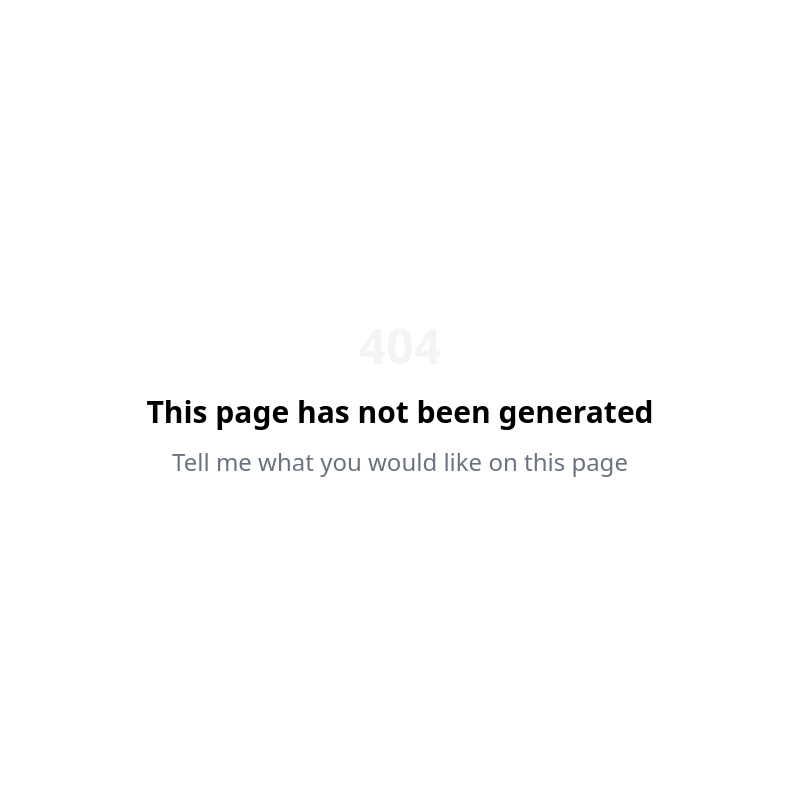
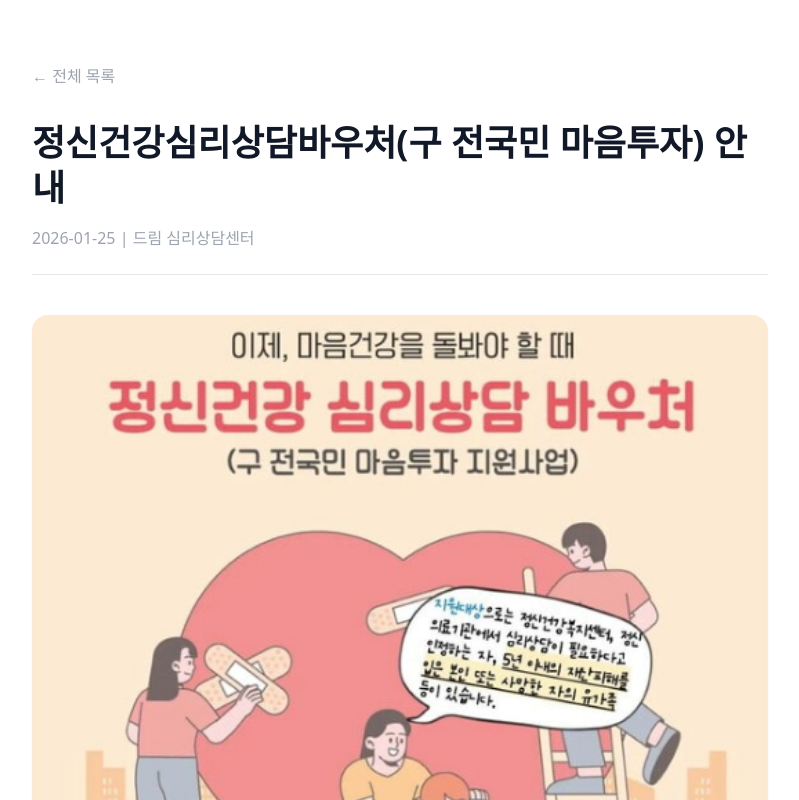
Before and after one commit to hahakeke-ed/dream-web, a Next.js app: page /board/1 in a window 1280 px wide. Before the commit this address had no page. Shown: the top 800 px of the page, without its empty margins (240-1039 px from the left). Built offline with nearby package versions, Linux system fonts and the light colour scheme.

Commit message:
Create page.tsx

```diff
--- /dev/null
+++ b/app/board/[id]/page.tsx
@@ -0,0 +1,28 @@
+import { posts } from '../../lib/posts';
+import { notFound } from 'next/navigation';
+import Link from 'next/link';
+
+export default function PostDetail({ params }: { params: { id: string } }) {
+  const post = posts.find((p) => p.id === params.id);
+
+  if (!post) notFound();
+
+  return (
+    <div className="max-w-3xl mx-auto py-16 px-4">
+      <Link href="/board" className="text-gray-400 hover:text-blue-900 mb-8 inline-block transition">← 전체 목록</Link>
+
+      <header className="mb-10">
+        <h1 className="text-4xl font-bold text-gray-900 leading-tight">{post.title}</h1>
+        <p className="text-gray-400 mt-4 border-b pb-6">{post.date} | 드림 심리상담센터</p>
+      </header>
+
+      {post.thumbnail && (
+        <img src={post.thumbnail} alt={post.title} className="w-full rounded-2xl mb-12 shadow-sm" />
+      )}
+
+      <div className="prose prose-blue max-w-none text-gray-700 leading-relaxed whitespace-pre-wrap text-lg">
+        {post.content}
+      </div>
+    </div>
+  );
+}
```
